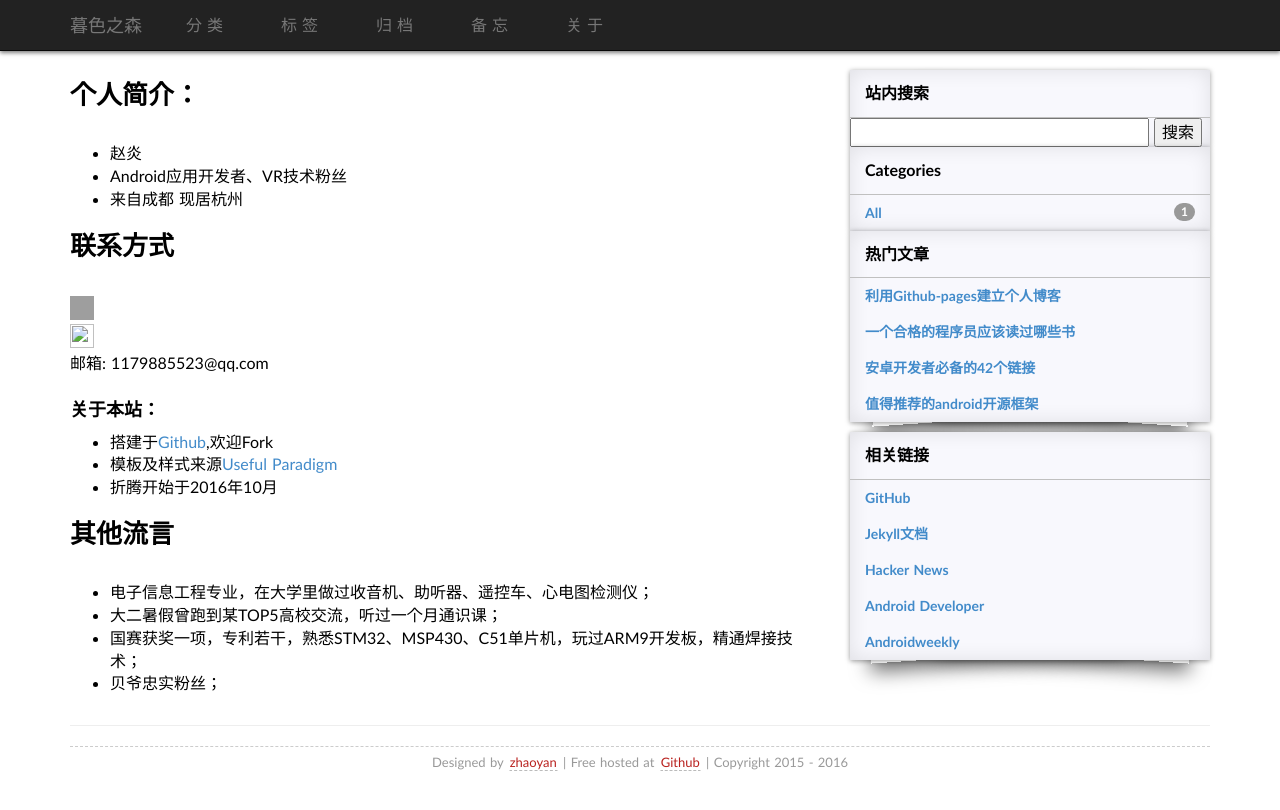
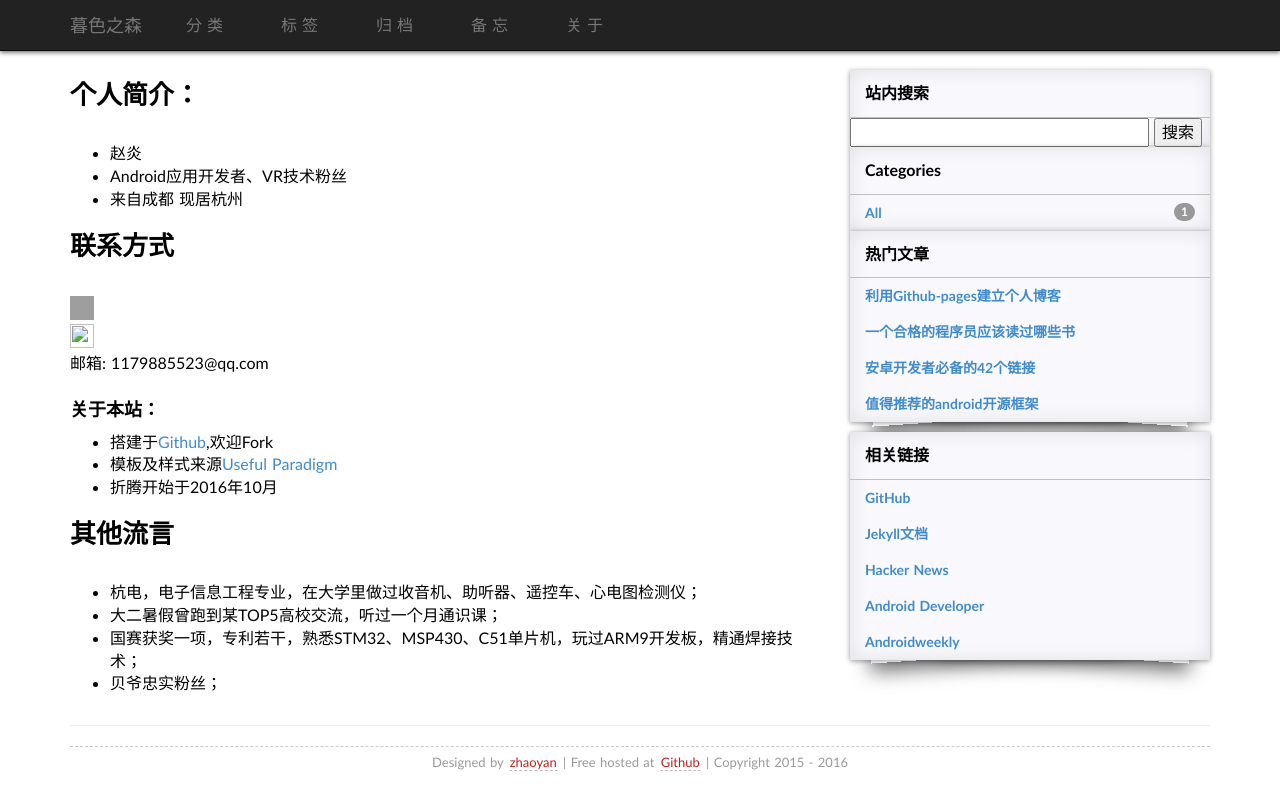
Before and after one commit to zhaoyan1994/timeMagician, a Jekyll site: the page built from about.md, in a window 1280 px wide. Shown: the top 810 px of the page. Built offline with Jekyll 4.4.1, drawn with Linux system fonts in a browser that asks for light colours; some web fonts are replaced; comment, search, counter and statistics services are not loaded; grey boxes are pictures that could not be loaded.

Commit message:
2016-10-18-11:27

```diff
--- a/about.md
+++ b/about.md
@@ -25,7 +25,7 @@ title: "关于：About"
 * 折腾开始于2016年10月
 
 ## 其他流言
-* 电子信息工程专业，在大学里做过收音机、助听器、遥控车、心电图检测仪；
+* 杭电，电子信息工程专业，在大学里做过收音机、助听器、遥控车、心电图检测仪；
 * 大二暑假曾跑到某TOP5高校交流，听过一个月通识课；
 * 国赛获奖一项，专利若干，熟悉STM32、MSP430、C51单片机，玩过ARM9开发板，精通焊接技术；
 * 贝爷忠实粉丝；
```
